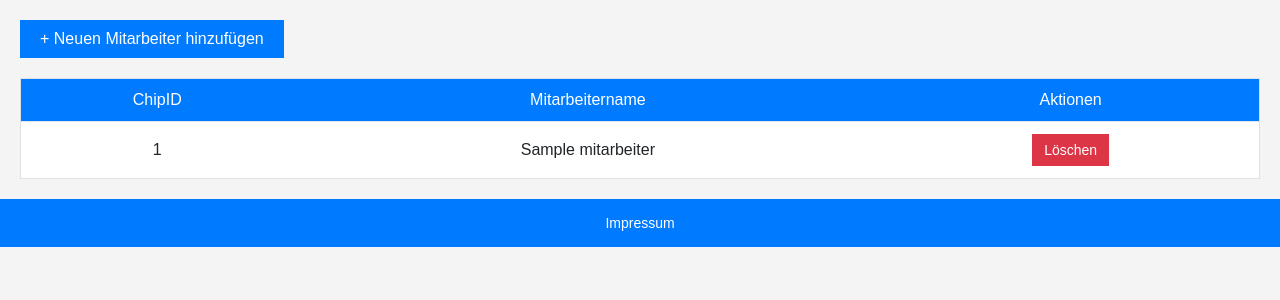
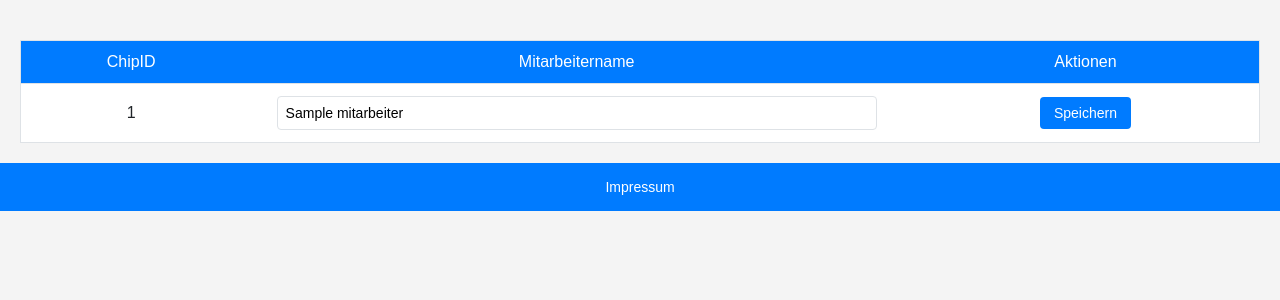
Before and after one commit to waimerle/KORA, a Django app: template templates/KORA/Personalverwaltung.html in a window 1280 px wide. Shown: the part 74-374 px from the top of the page. Run offline with Django 3.2, Linux system fonts and the light colour scheme; the template is opened without the code that fills it: most values are stand-ins (such as "Sample title", 1, 10 or a date in 2020).

Commit message:
Update Personalverwaltung.html

```diff
--- a/templates/KORA/Personalverwaltung.html
+++ b/templates/KORA/Personalverwaltung.html
@@ -5,7 +5,7 @@
   <meta charset="UTF-8">
   <meta name="viewport" content="width=device-width, initial-scale=1.0">
   <title>Personalverwaltung</title>
-  <link rel="icon" href={% static 'KORA.png' %} type="image/png">
+  <link rel="icon" href="{% static 'KORA.png' %}" type="image/png">
 
   <style>
     body {
@@ -47,17 +47,6 @@
       padding: 20px;
     }
 
-    .add-person-button {
-      display: inline-block;
-      background-color: #007bff;
-      color: #ffffff;
-      padding: 10px 20px;
-      text-decoration: none;
-      font-size: 16px;
-      border: none;
-      cursor: pointer;
-    }
-
     table {
       width: 100%;
       border-collapse: collapse;
@@ -78,81 +67,29 @@
       font-weight: normal;
     }
 
-    .action-buttons button {
-      background-color: #dc3545;
-      color: white;
-      border: none;
-      padding: 8px 12px;
-      cursor: pointer;
+    input[type="text"] {
+      padding: 8px;
+      width: 90%;
+      border: 1px solid #dee2e6;
+      border-radius: 4px;
       font-size: 14px;
     }
 
-    .back-button {
-      margin-top: 30px;
-      display: inline-block;
+    button[type="submit"] {
       background-color: #007bff;
       color: white;
-      padding: 10px 20px;
-      font-size: 16px;
-      text-align: center;
+      border: none;
+      padding: 8px 14px;
+      cursor: pointer;
+      font-size: 14px;
+      border-radius: 4px;
+      transition: background-color 0.2s;
     }
 
-    /* Modal Styles */
-    .modal {
-      display: none;
-      position: fixed;
-      z-index: 999;
-      left: 0;
-      top: 0;
-      width: 100%;
-      height: 100%;
-      overflow: auto;
-      background-color: rgba(0,0,0,0.5);
+    button[type="submit"]:hover {
+      background-color: #0056b3;
     }
 
-    .modal-content {
-      background-color: #ffffff;
-      margin: 10% auto;
-      padding: 20px;
-      border: 1px solid #dee2e6;
-      width: 300px;
-    }
-
-    .modal-content h2 {
-      margin-top: 0;
-      font-size: 20px;
-    }
-
-    .modal-content input,
-    .modal-content select {
-      width: 100%;
-      padding: 8px;
-      margin: 10px 0;
-      border: 1px solid #dee2e6;
-    }
-
-    .modal-content .modal-buttons {
-      margin-top: 20px;
-      display: flex;
-      justify-content: space-between;
-    }
-
-    .modal-content button {
-      padding: 8px 12px;
-      border: none;
-    }
-
-    .save-button {
-      background-color: #007bff;
-      color: #ffffff;
-    }
-
-    .close-button {
-      background-color: #dc3545;
-      color: #ffffff;
-    }
-
-    /* Footer Styles */
     footer {
       background-color: #007BFF;
       color: white;
@@ -190,9 +127,6 @@
 </header>
 
 <main>
-
-  <button class="add-person-button" onclick="openModal()">+ Neuen Mitarbeiter hinzufügen</button>
-
   <table>
     <thead>
       <tr>
@@ -204,52 +138,26 @@
     <tbody>
       {% for mitarbeiter in mitarbeiterliste %}
         <tr>
+          <form method="post">
+            {% csrf_token %}
             <td>{{ mitarbeiter.ChipID }}</td>
-          <td>{{ mitarbeiter.Mitarbeitername }}</td>
-          <td class="action-buttons">
-            <button>Löschen</button>
+            <td>
+              <input type="hidden" name="chipid" value="{{ mitarbeiter.ChipID }}">
+              <input type="text" name="mitarbeitername" value="{{ mitarbeiter.Mitarbeitername }}">
             </td>
+            <td>
+              <button type="submit">Speichern</button>
+            </td>
+          </form>
         </tr>
       {% endfor %}
     </tbody>
   </table>
-
 </main>
-
-<div id="personModal" class="modal">
-  <div class="modal-content">
-    <h2>Neuen Mitarbeiter hinzufügen</h2>
-    <form onsubmit="saveMitarbeiter(event)">
-      <input type="text" placeholder="Mitarbeitername" required>
-      <input type="text" placeholder="ChipID" required>
-
-      <div class="modal-buttons">
-        <button type="submit" class="save-button">Speichern</button>
-        <button type="button" class="close-button" onclick="closeModal()">Abbrechen</button>
-      </div>
-    </form>
-  </div>
-</div>
 
 <footer>
   <a href="{% url 'Kontakt' %}">Impressum</a>
 </footer>
 
-<script>
-  function openModal() {
-    document.getElementById('personModal').style.display = 'block';
-  }
-
-  function closeModal() {
-    document.getElementById('personModal').style.display = 'none';
-  }
-
-  function saveMitarbeiter(event) {
-    event.preventDefault();
-    // Hier kannst du den neuen Mitarbeiter hinzufügen, wenn du willst
-    closeModal();
-  }
-</script>
-
 </body>
 </html>
```
Lines whose indentation alone changed are shown as unchanged.
